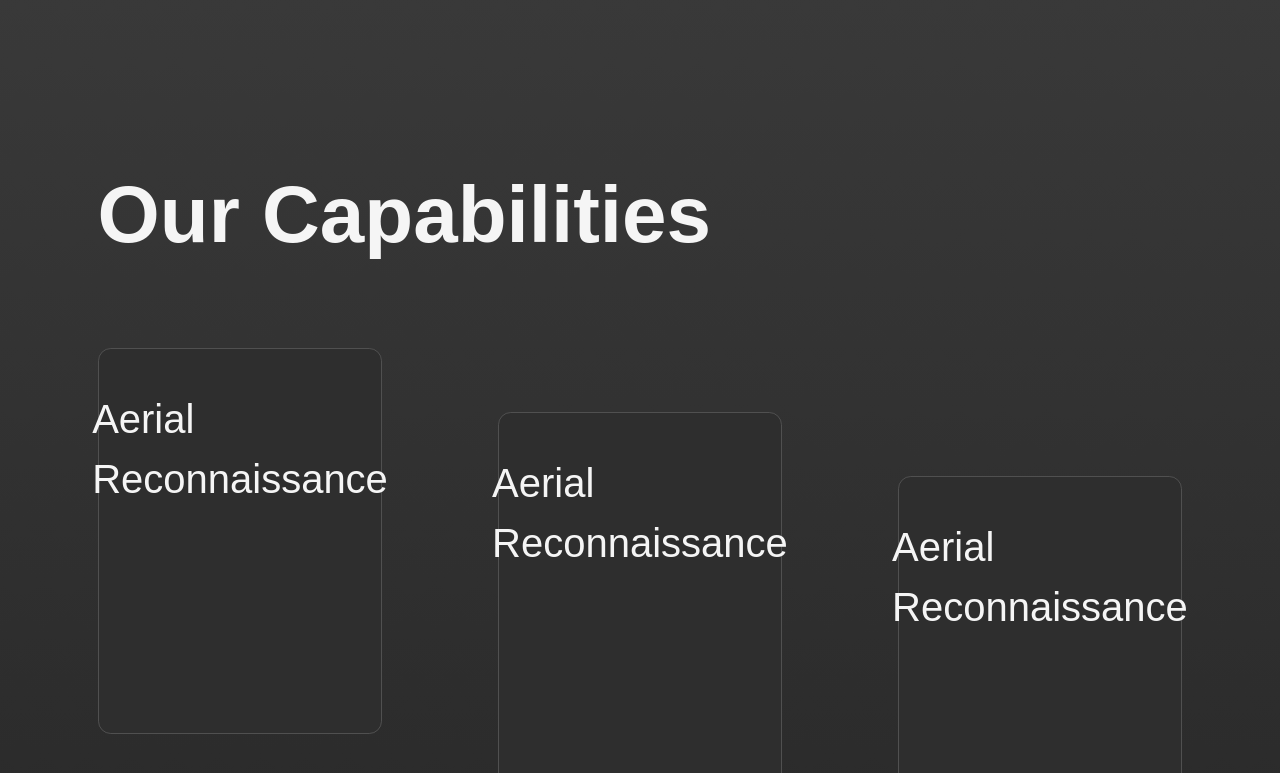
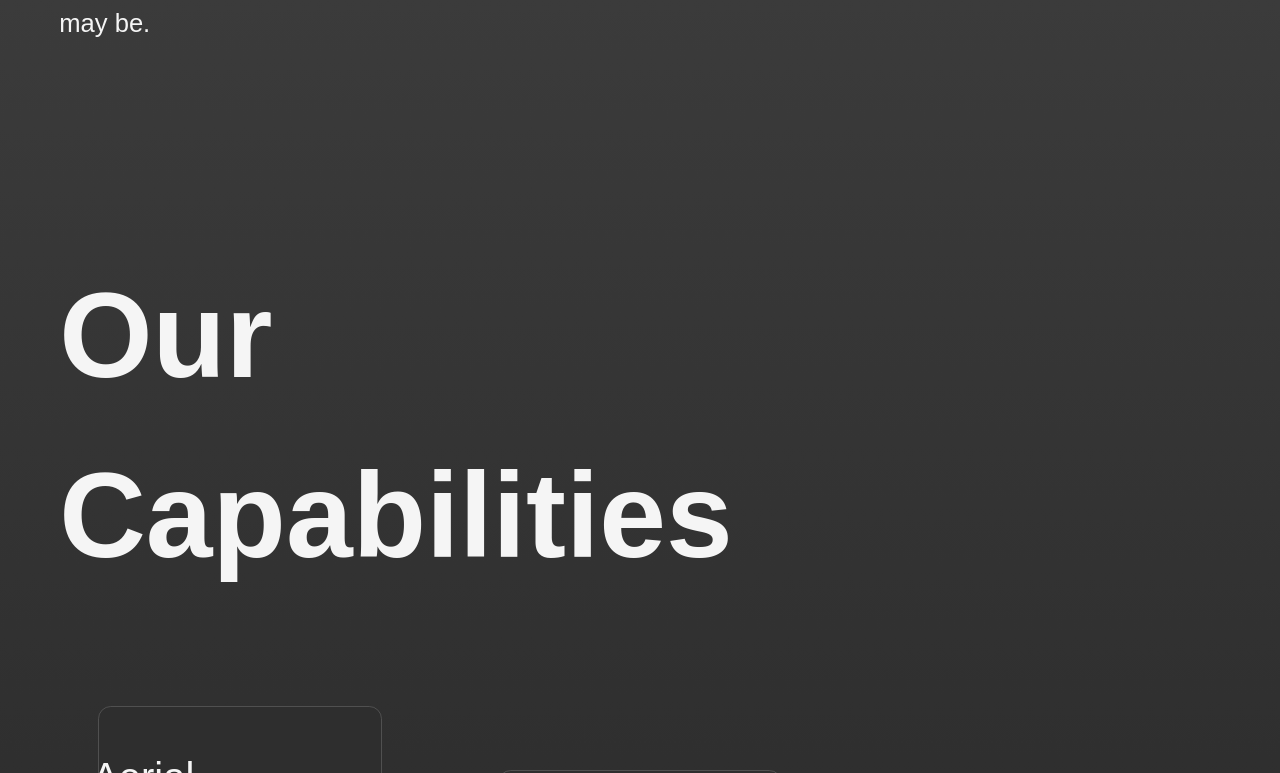
Before and after one commit to RoryMurray7/Sobek, a React (Vite) app: page / in a window 1280 px wide. Shown: the part 1347-2120 px from the top of the page. Built offline with nearby package versions, Linux system fonts and the light colour scheme; a web font is replaced by a local one.

Commit message:
last touches for the day

```diff
--- a/src/Capabilities.tsx
+++ b/src/Capabilities.tsx
@@ -1,9 +1,7 @@
-import droneImage from "./assets/parrotAnafi.png";
-
 function Capabilities() {
   return (
     <div className="sectionContainer" id="capabilitiesContainer">
-      <div className="leftHeader" style={{ width: "50vw", marginLeft: "3vw" }}>
+      <div className="leftHeader" style={{ width: "50vw", marginTop: "5vw" }}>
         <h1>Our Capabilities</h1>
       </div>
 
--- a/src/index.css
+++ b/src/index.css
@@ -40,6 +40,7 @@ img {
 
 .leftHeader {
   width: 40vw;
+  font-size: 1.5rem;
 }
 
 .rightHeader {
```
